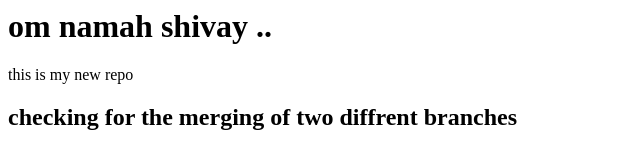
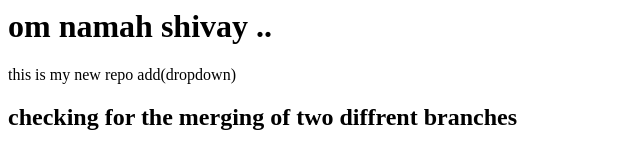
Before and after one commit to Anchal-Dubeyy/localRepo, a plain HTML site: page index.html in a window 1280 px wide. Shown: the whole page, without its empty margins (0-640 px from the left). Drawn offline with Linux system fonts and the light colour scheme.

Commit message:
add dropdown

```diff
--- a/index.html
+++ b/index.html
@@ -1,3 +1,3 @@
 <h1>om namah shivay ..</h1>
-<p>this is my new repo</p>
+<p>this is my new repo add(dropdown)</p>
 <h2>checking for the merging of two diffrent branches</h2>
```
